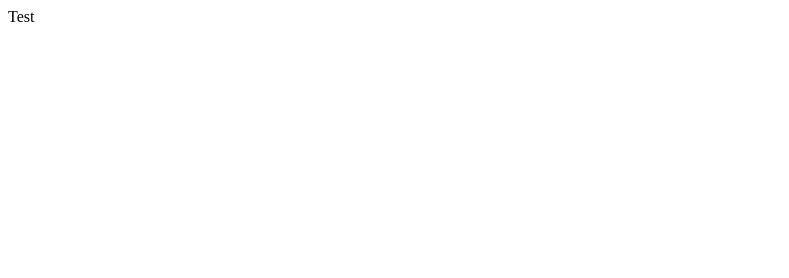
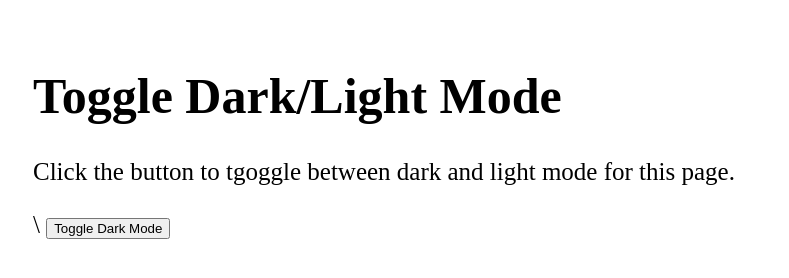
Before and after one commit to jzanath20/jzanath20.github.io, a plain HTML site: page index.html in a window 1280 px wide. Shown: the whole page, without its empty margins (0-789 px from the left). Drawn offline with Linux system fonts and the light colour scheme.

Commit message:
Adding Page

```diff
--- a/index.html
+++ b/index.html
@@ -1 +1,18 @@
-<p>Test</p>
+<!DOCTYPE html>
+
+<head>
+    <link rel="stylesheet" href="styles.css">
+</head>
+
+<body>
+    <h1>Toggle Dark/Light Mode</h1>
+    <p>Click the button to tgoggle between dark and light mode for this page.</p>\
+    <button onclick="toggleDarkMode()"> Toggle Dark Mode </button>
+</body>
+
+<script>
+    function toggleDarkMode() {
+        var element = document.body;
+        element.classList.toggle("dark-mode");
+    }
+</script>
--- /dev/null
+++ b/styles.css
@@ -0,0 +1,11 @@
+body {
+    padding: 25px;
+    background-color: white;
+    color: black;
+    font-size: 25px;
+  }
+
+  .dark-mode {
+    background-color: black;
+    color: white;
+  }
```
